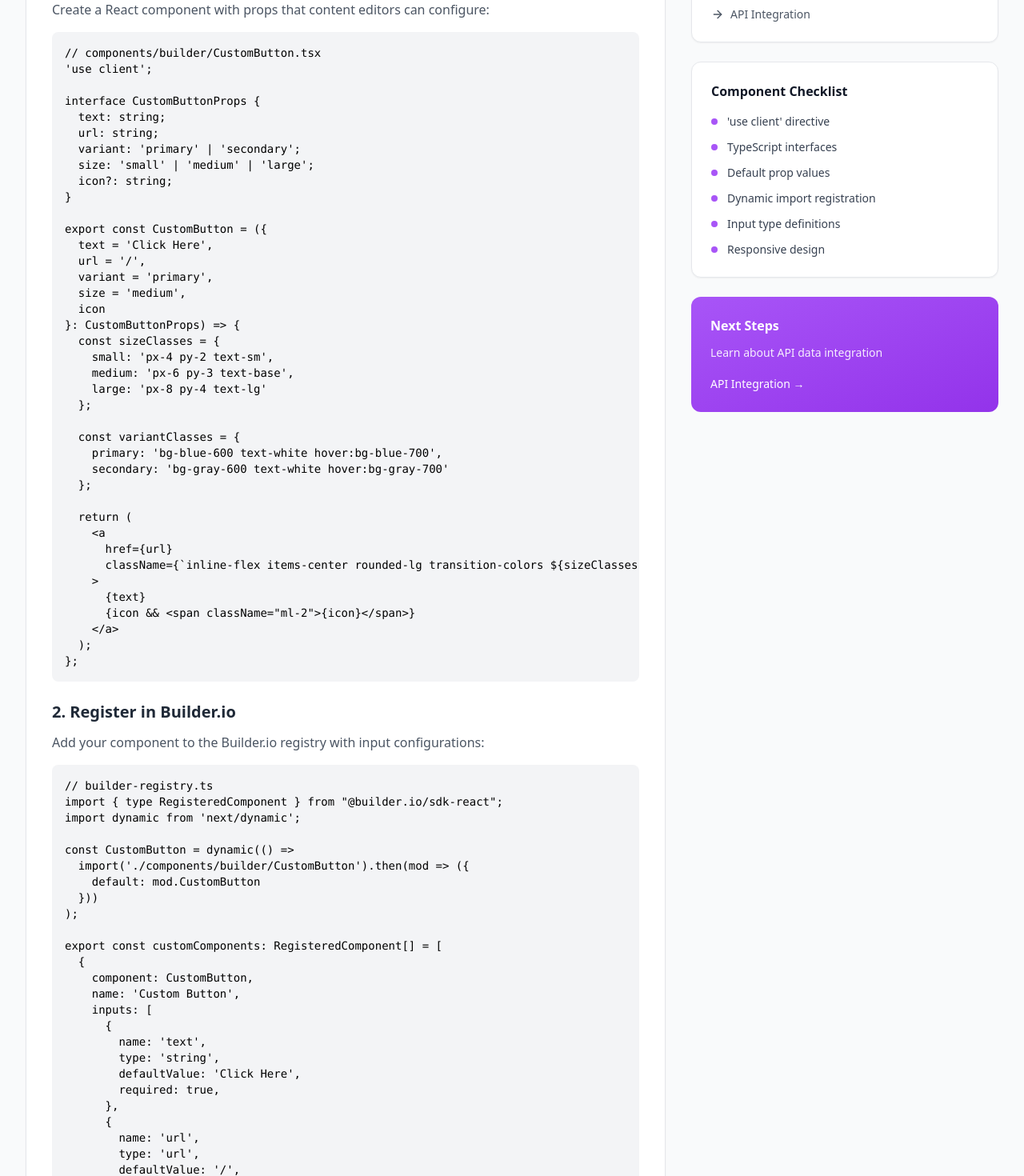
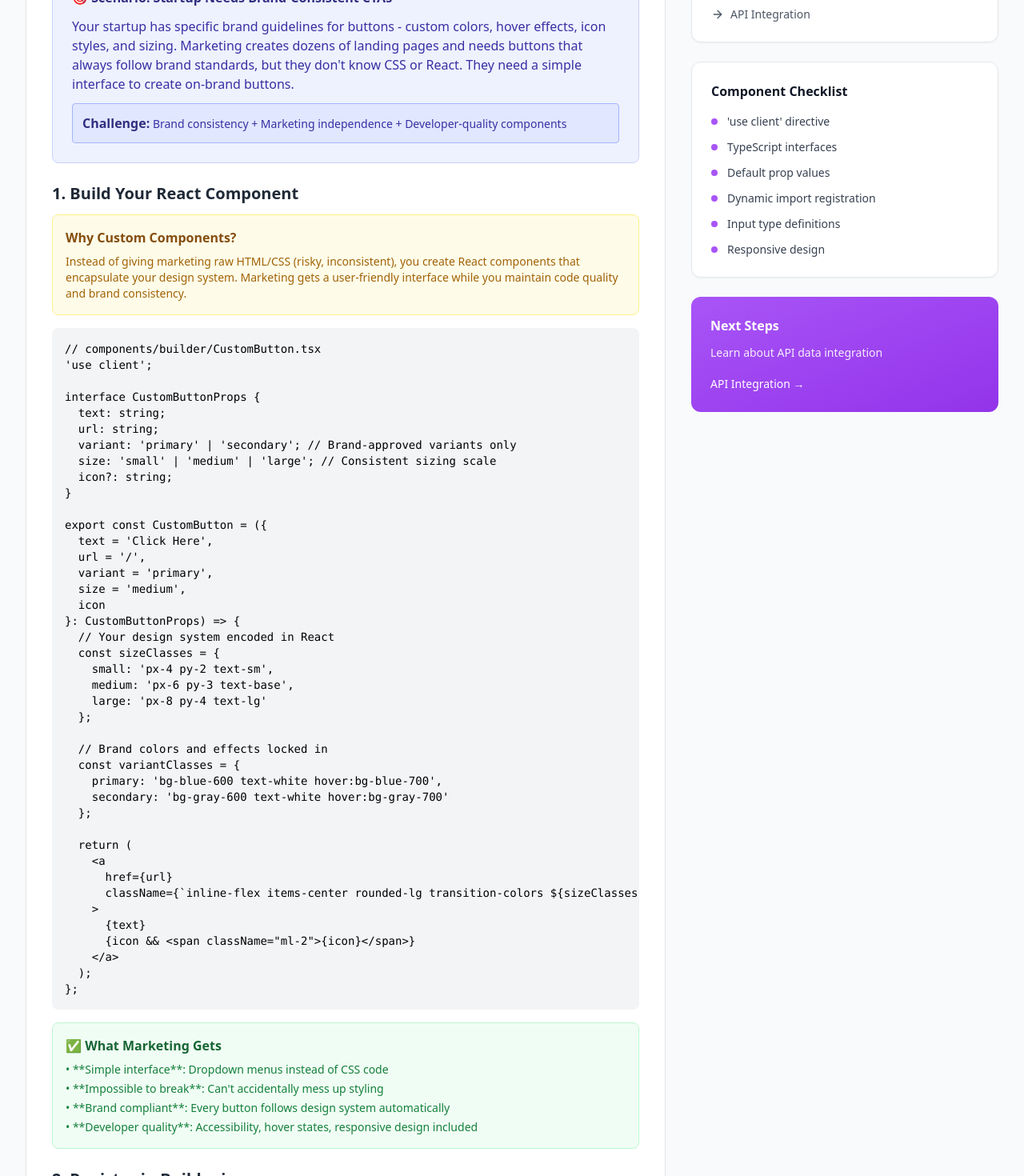
Before and after one commit to thadojus/cms-tools-tutorials, a Next.js app: page /examples/custom-components in a window 1280 px wide. Shown: the part 1180-2650 px from the top of the page at 80% size. Built offline with nearby package versions, Linux system fonts and the light colour scheme.

Commit message:
Add scenario descriptions to Custom Components example
cgen-d1afc2e0beb84218bb393a976325ae40

```diff
--- a/app/examples/custom-components/page.tsx
+++ b/app/examples/custom-components/page.tsx
@@ -130,12 +130,31 @@ export default function CustomComponentsExample() {
               <div className="bg-white rounded-xl shadow-sm border border-gray-200 p-8">
                 <h2 className="section-header">Creating Custom Components</h2>
 
+                <div className="bg-indigo-50 border border-indigo-200 rounded-lg p-6 mb-6">
+                  <h3 className="font-semibold text-indigo-900 mb-3">🎯 Scenario: Startup Needs Brand-Consistent CTAs</h3>
+                  <p className="text-indigo-800 mb-3">
+                    Your startup has specific brand guidelines for buttons - custom colors, hover effects, icon styles, and sizing.
+                    Marketing creates dozens of landing pages and needs buttons that always follow brand standards,
+                    but they don't know CSS or React. They need a simple interface to create on-brand buttons.
+                  </p>
+                  <div className="bg-indigo-100 border border-indigo-300 rounded p-3">
+                    <strong className="text-indigo-900">Challenge:</strong>
+                    <span className="text-indigo-800 text-sm"> Brand consistency + Marketing independence + Developer-quality components</span>
+                  </div>
+                </div>
+
                 <div className="space-y-6">
                   <div>
                     <h3 className="subsection-header">1. Build Your React Component</h3>
-                    <p className="text-gray-600 mb-4">
-                      Create a React component with props that content editors can configure:
-                    </p>
+
+                    <div className="bg-yellow-50 border border-yellow-200 rounded-lg p-4 mb-4">
+                      <h4 className="font-semibold text-yellow-800 mb-2">Why Custom Components?</h4>
+                      <p className="text-yellow-700 text-sm">
+                        Instead of giving marketing raw HTML/CSS (risky, inconsistent), you create React components
+                        that encapsulate your design system. Marketing gets a user-friendly interface while you
+                        maintain code quality and brand consistency.
+                      </p>
+                    </div>
 
                     <pre className="code-block">
 {`// components/builder/CustomButton.tsx
@@ -144,8 +163,8 @@ export default function CustomComponentsExample() {
 interface CustomButtonProps {
   text: string;
   url: string;
-  variant: 'primary' | 'secondary';
-  size: 'small' | 'medium' | 'large';
+  variant: 'primary' | 'secondary'; // Brand-approved variants only
+  size: 'small' | 'medium' | 'large'; // Consistent sizing scale
   icon?: string;
 }
 
@@ -156,12 +175,14 @@ export const CustomButton = ({
   size = 'medium',
   icon
 }: CustomButtonProps) => {
+  // Your design system encoded in React
   const sizeClasses = {
     small: 'px-4 py-2 text-sm',
     medium: 'px-6 py-3 text-base',
     large: 'px-8 py-4 text-lg'
   };
 
+  // Brand colors and effects locked in
   const variantClasses = {
     primary: 'bg-blue-600 text-white hover:bg-blue-700',
     secondary: 'bg-gray-600 text-white hover:bg-gray-700'
@@ -178,6 +199,16 @@ export const CustomButton = ({
   );
 };`}
                     </pre>
+
+                    <div className="bg-green-50 border border-green-200 rounded-lg p-4 mt-4">
+                      <h4 className="font-semibold text-green-800 mb-2">✅ What Marketing Gets</h4>
+                      <ul className="text-green-700 text-sm space-y-1">
+                        <li>• **Simple interface**: Dropdown menus instead of CSS code</li>
+                        <li>• **Impossible to break**: Can't accidentally mess up styling</li>
+                        <li>• **Brand compliant**: Every button follows design system automatically</li>
+                        <li>• **Developer quality**: Accessibility, hover states, responsive design included</li>
+                      </ul>
+                    </div>
                   </div>
 
                   <div>
```
